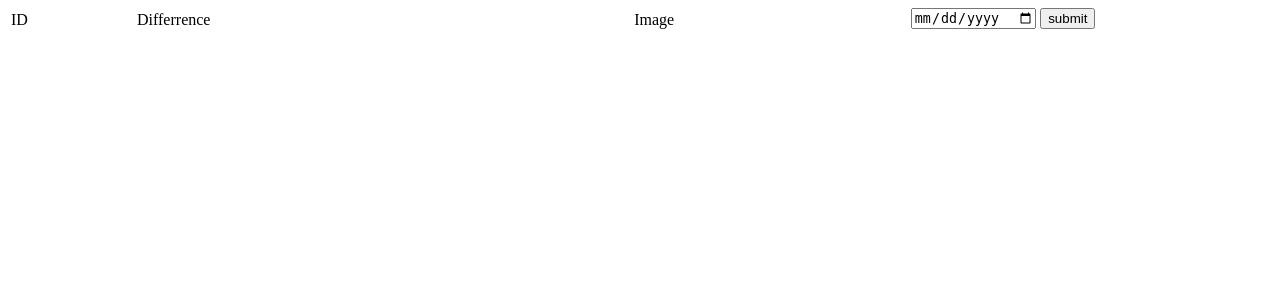
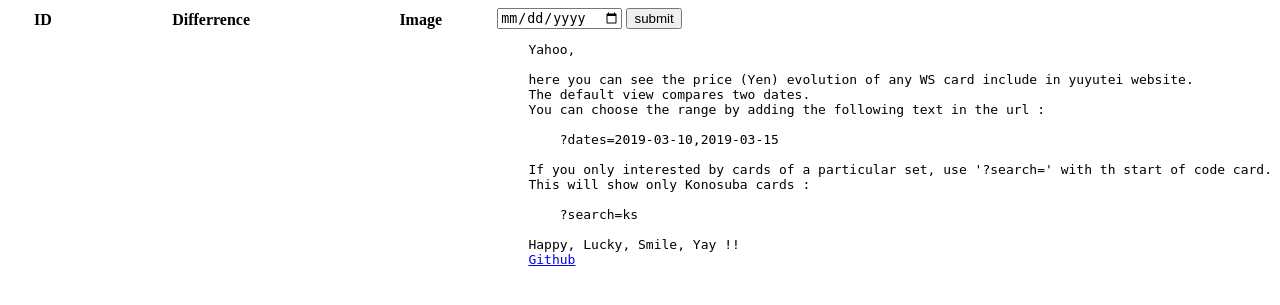
Before and after one commit to Akenaide/kusa, a Django app: page / in a window 1280 px wide. Shown: the top 305 px of the page. Run offline with Django 3.2, Linux system fonts and the light colour scheme; data that the repository does not hold is empty.

Commit message:
Presentation

```diff
--- a/card/templates/home.html
+++ b/card/templates/home.html
@@ -3,17 +3,24 @@
 {% load static %}
 {% load extra_filter %}
 
-<body class="grid">
+<head>
     <link rel="stylesheet" type="text/css" href="{% static 'card/style.css' %}" />
+</head>
+
+<body>
+    <div class="grid">
         <table id="home">
-    <tr>
-        <td>ID</td>
+            <thead>
+                <tr class="header">
+                    <th>ID</th>
                     {% for date in dates %}
-            <td> {{date|date}} </td>
+                    <th> {{date|date}} </th>
                     {% endfor %}
-        <td>Differrence</td>
-        <td>Image</td>
+                    <th>Differrence</th>
+                    <th>Image</th>
                 </tr>
+            </thead>
+            <tbody>
                 {% for col, col2 in cols %}
                 <tr>
                     <td>
@@ -27,11 +34,32 @@
                     <td><img class="preview"/></td>
                 </tr>
                 {% endfor %}
+            </tbody>
         </table>
+        <div class="side">
             <form name="import" action="/import/" method="post">
                 {% csrf_token %}
                 <input type="date" name="date" />
                 <input type="submit" value="submit"/>
             </form>
+            <pre class="presentation">
+    Yahoo,
+
+    here you can see the price (Yen) evolution of any WS card include in yuyutei website.
+    The default view compares two dates.
+    You can choose the range by adding the following text in the url :
+    <code>
+        ?dates=2019-03-10,2019-03-15
+    </code>
+    If you only interested by cards of a particular set, use '?search=' with th start of code card.
+    This will show only Konosuba cards :
+    <code>
+        ?search=ks
+    </code>
+    Happy, Lucky, Smile, Yay !!
+    <a href="https://github.com/Akenaide/kusa">Github</a>
+            </pre>
+        </div>
+    </div>
     <script type="text/javascript" src="{% static 'card/main.js' %}"></script>
 </body>
```
Lines whose indentation alone changed are shown as unchanged.
